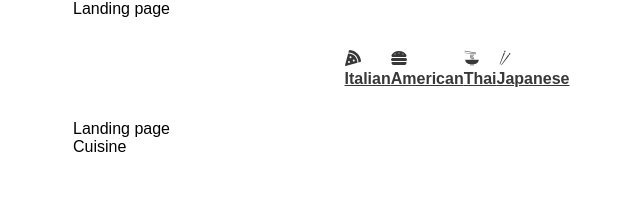
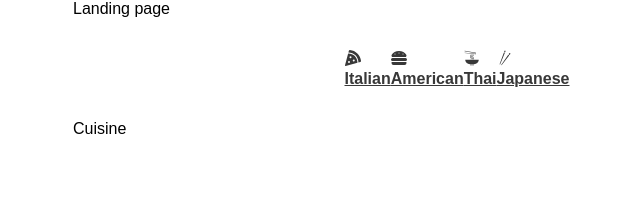
Before and after one commit to B-lovedth/Real-Meal, a React (Create React App) app: page /cuisine/American in a window 1280 px wide. Shown: the top 210 px of the page, without its empty margins (183-823 px from the left). Built offline with nearby package versions, Linux system fonts and the light colour scheme; no server answers.

Commit message:
Update Pages.jsx

```diff
--- a/src/pages/Pages.jsx
+++ b/src/pages/Pages.jsx
@@ -1,12 +1,10 @@
 import { Route, Routes } from 'react-router-dom';
 import Cuisine from './Cuisine';
 import Home from './Home';
-import LandingPage from '../components/LandingPage';
 
 const Pages = () => {
   return (
     <div>
-      <LandingPage/>
       <Routes>
           <Route exact path="/" element={<Home/>}/>
           <Route path="/cuisine/:type" element={<Cuisine/>} />
```
